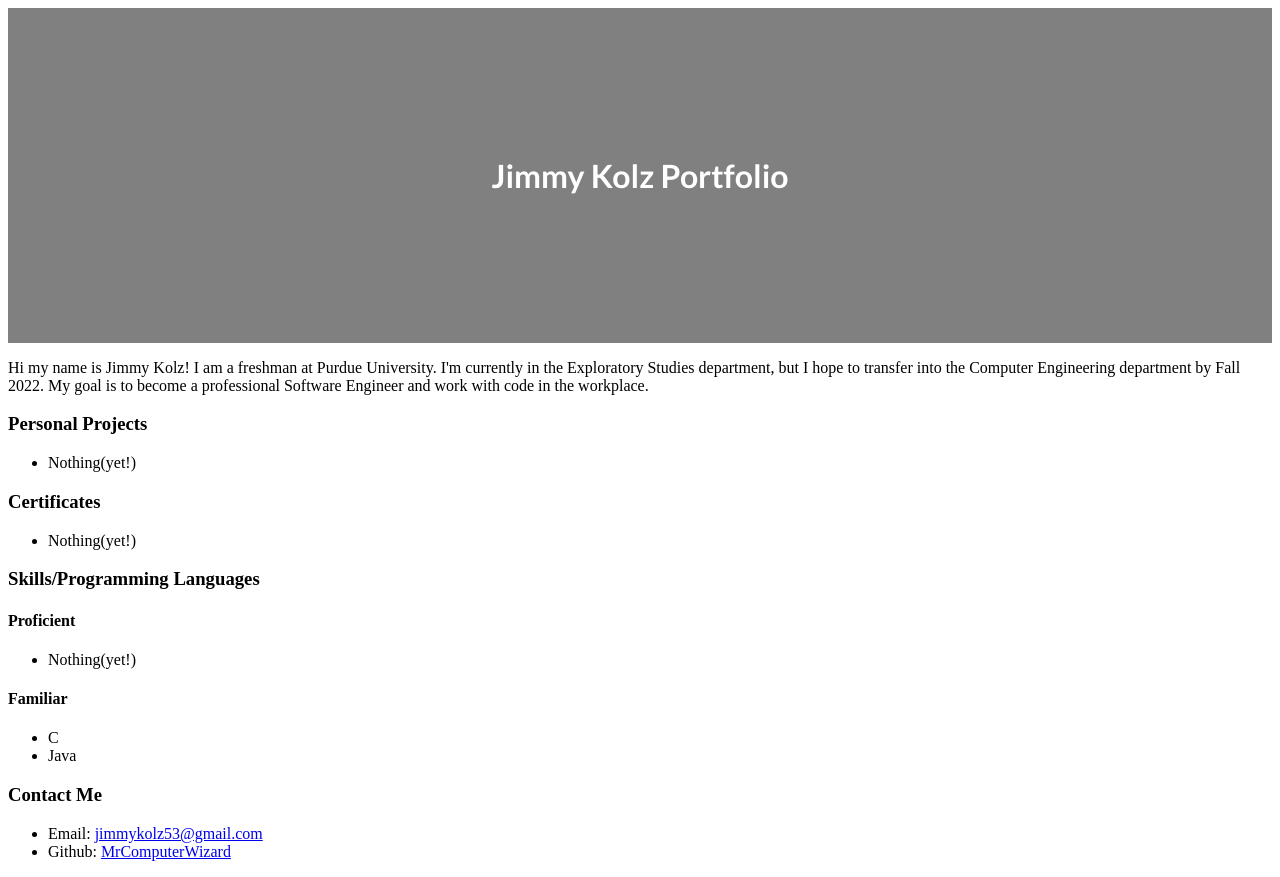
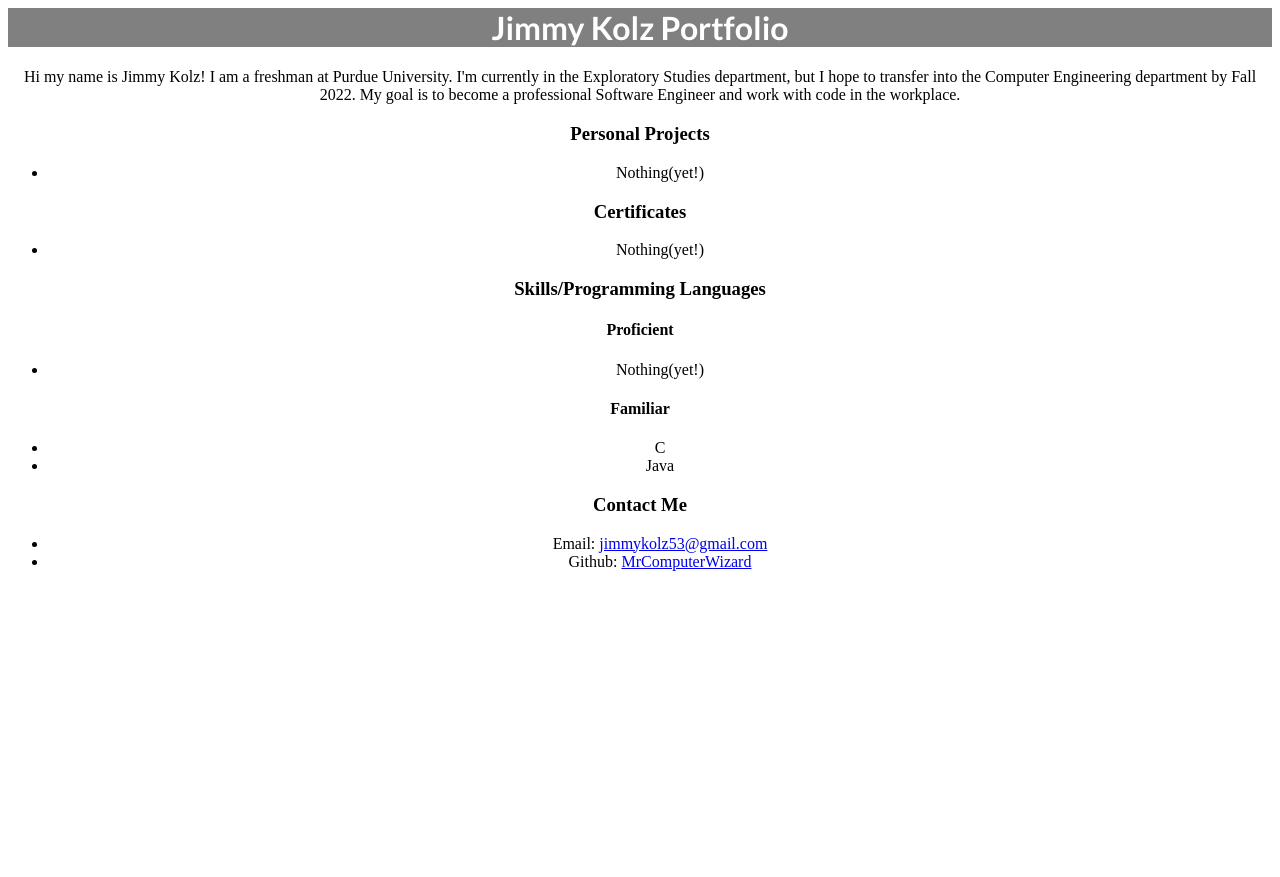
Before and after one commit to MrComputerWizard/personal-portfolio, a plain HTML site: page index.html in a window 1280 px wide. After the commit the page ends 800 px from the top, so only its background shows below. Drawn offline with Linux system fonts and the light colour scheme.

Commit message:
Update styles.css

```diff
--- a/css/styles.css
+++ b/css/styles.css
@@ -1,10 +1,12 @@
+body{
+    text-align:center;
+}
+
 .title{
-    text-align: center;
     font-family: "Lato", sans-serif;
     color: white;
 }
 
  .title-box{
      background-color: grey;
-     padding: 10%;
  }
```
